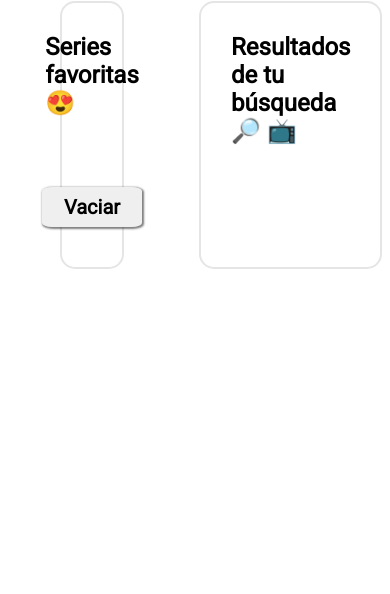
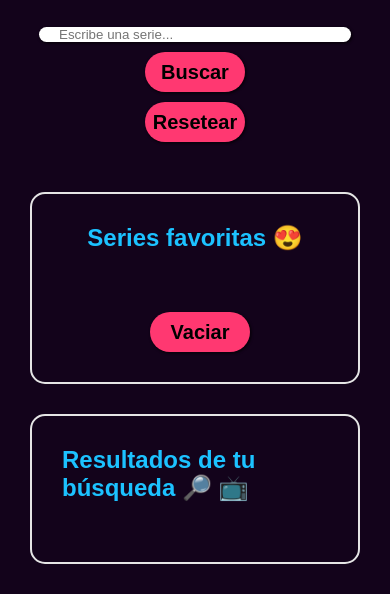
Before and after one commit to radiofiambre/anime-search-engine, a website built with Vite: page src/index.html in a window 390 px wide. Shown: the part 275-869 px from the top of the page. Before the commit the page ends 844 px from the top, so only its background shows below. Built offline with nearby package versions, Linux system fonts and the light colour scheme; a web font is replaced by a local one.

Commit message:
style update and responsive

```diff
--- a/src/index.html
+++ b/src/index.html
@@ -4,9 +4,13 @@
     <meta charset="UTF-8" />
     <meta name="viewport" content="width=device-width, initial-scale=1"/>
     <title>Buscador de series anime</title>
-    <link href="https://fonts.googleapis.com/css?family=Roboto&display=swap" rel="stylesheet" />
+
+    <link rel="preconnect" href="https://fonts.googleapis.com">
+    <link rel="preconnect" href="https://fonts.gstatic.com" crossorigin>
+    <link href="https://fonts.googleapis.com/css2?family=Shadows+Into+Light+Two&family=Schoolbell&display=swap" rel="stylesheet">
+
     <link rel="stylesheet" href="./scss/main.scss" />
-    <link rel="icon" href="./images/favicon.png" />
+    <link rel="icon" href="" />
   </head>
 
   <body>
--- a/src/partials/main.html
+++ b/src/partials/main.html
@@ -1,14 +1,14 @@
 <section class="searchSection">
     <input class="input js-input" type="text" placeholder="Escribe una serie...">
-    <input class="searchSectionBtn js-btnSearch" type="submit" value="Buscar">
-    <button class="searchSectionBtn js-btnReset">Resetear</button>
+    <input class="button js-btnSearch" type="submit" value="Buscar">
+    <button class="button js-btnReset">Resetear</button>
 </section>
 <div class="display">
     <section class="favouritesColumn">
         <h2>Series favoritas &#128525;</h2>
         <ul class="favList js-favList">
         </ul>
-        <button class="btnRemoveAll js-btnRemoveAll">Vaciar</button>
+        <button class="button js-btnRemoveAll">Vaciar</button>
     </section>
     <section class="resultsColumn">
         <h2>Resultados de tu búsqueda &#128270; &#128250;</h2>
--- a/src/scss/core/_variables.scss
+++ b/src/scss/core/_variables.scss
@@ -1,2 +1,11 @@
 // FONTS
-$font-main: 'Roboto', sans-serif;
+$font-main: 'Schoolbell', sans-serif;
+$font-childlike: 'Shadows Into Light Two', sans-serif;
+
+
+//COLORS
+$h1: rgb(207, 255, 50);
+$background: rgb(19, 3, 27);
+$h2: rgb(28, 194, 255);
+$button: rgb(255, 56, 113);
+$x: rgb(255, 145, 27);
--- a/src/scss/layout/_header.scss
+++ b/src/scss/layout/_header.scss
@@ -1,4 +1,6 @@
 .header {
     text-align: center;
     padding: 40px;
+    color: $h1;
+    font-size: 2em;
 }
--- a/src/scss/layout/_page.scss
+++ b/src/scss/layout/_page.scss
@@ -1,21 +1,37 @@
+body {
+  background-color: $background;
+}
+
+h2 {
+  color: $h2;
+}
+
+.button {
+  height: 40px;
+  width: 100px;
+  font-size: 20px;
+  border: none;
+  border-radius: 50px;
+  box-shadow: 1px 1px 2px 1px rgb(0 0 0 / 50%);
+  font-family: $font-childlike;
+  font-weight: bold;
+  margin-left: 10px;
+  background-color: $button;
+}
+
 .searchSection {
   padding-bottom: 20px;
   display: flex;
   flex-direction: row;
   gap: 5px;
   justify-content: center;
+
   .input {
     width: 250px;
-    }
-    .searchSectionBtn {
-        height: 40px;
-        width: 100px;
-        font-size: 20px;
-        border:none;
+    padding-left: 20px;
+    border-radius: 50px;
+    border: none;
     box-shadow: 1px 1px 2px 1px rgb(0 0 0 / 50%);
-        font-weight: bold;
-        border-radius: 10%;
-        margin-left: 10px;
   }
 }
 
@@ -23,6 +39,7 @@
   display: flex;
   gap: 75px;
   margin: 60px;
+
   .favouritesColumn {
     display: flex;
     flex-direction: column;
@@ -32,23 +49,15 @@
     border: 2px solid rgb(229, 229, 229);
     border-radius: 15px;
     width: 20%;
+
     .favList {
       display: flex;
       flex-direction: column;
       align-items: center;
       gap: 20px;
     }
-        .btnRemoveAll {
-            height: 40px;
-            width: 100px;
-            font-size: 20px;
-            border:none;
-            box-shadow: 1px 1px 2px 1px rgb(0 0 0 / 50%);
-            font-weight: bold;
-            border-radius: 10%;
-            margin: 10px;
   }
-    }
+
   .resultsColumn {
     display: flex;
     flex-direction: column;
@@ -57,8 +66,9 @@
     padding: 30px;
     width: 70%;
     border-radius: 15px;
+
     .resultsList {
-            margin: 0px 50px 0px 50px;
+      margin: 0 50px;
       display: flex;
       flex-wrap: wrap;
       justify-content: space-between;
@@ -79,9 +89,12 @@
   color: black;
   box-shadow: 1px 1px 2px 1px rgb(0 0 0 / 50%);
   position: relative;
+
   img {
     border-radius: 15px;
+    max-width: 100%;
   }
+
   h3 {
     margin: 15px;
     font-size: 22px;
@@ -101,18 +114,22 @@
   text-align: center;
   background-color: black;
   color: white;
-    img{
+
+  img {
     width: 120px;
   }
+
   h3 {
     margin: 15px;
     margin-top: 30px;
     font-size: 16px;
   }
+
   .btnX {
     height: 25px;
     width: 25px;
-        border:none;
+    border: none;
+    background-color: $x;
     box-shadow: 1px 1px 2px 1px rgb(0 0 0 / 50%);
     font-weight: bold;
     border-radius: 50%;
@@ -122,3 +139,53 @@
     top: 3px;
   }
 }
+
+/* MEDIA QUERIES */
+
+@media screen and (max-width: 1024px) {
+  .display {
+    flex-direction: column;
+    gap: 30px;
+    margin: 30px;
+
+    .favouritesColumn,
+    .resultsColumn {
+      width: 100%;
+    }
+
+    .resultsColumn .resultsList {
+      margin: 0;
+      justify-content: center;
+    }
+  }
+}
+
+@media screen and (max-width: 600px) {
+  .searchSection {
+    flex-direction: column;
+    align-items: center;
+    gap: 10px;
+
+    .input {
+      width: 80%;
+    }
+
+    .button {
+      margin-left: 0;
+    }
+  }
+
+  .card {
+    width: 100%;
+    max-width: 300px;
+  }
+
+  .fav {
+    flex-direction: column;
+    width: 100%;
+    img {
+      width: 100%;
+      max-width: 200px;
+    }
+  }
+}
```
Lines whose indentation alone changed are shown as unchanged.
